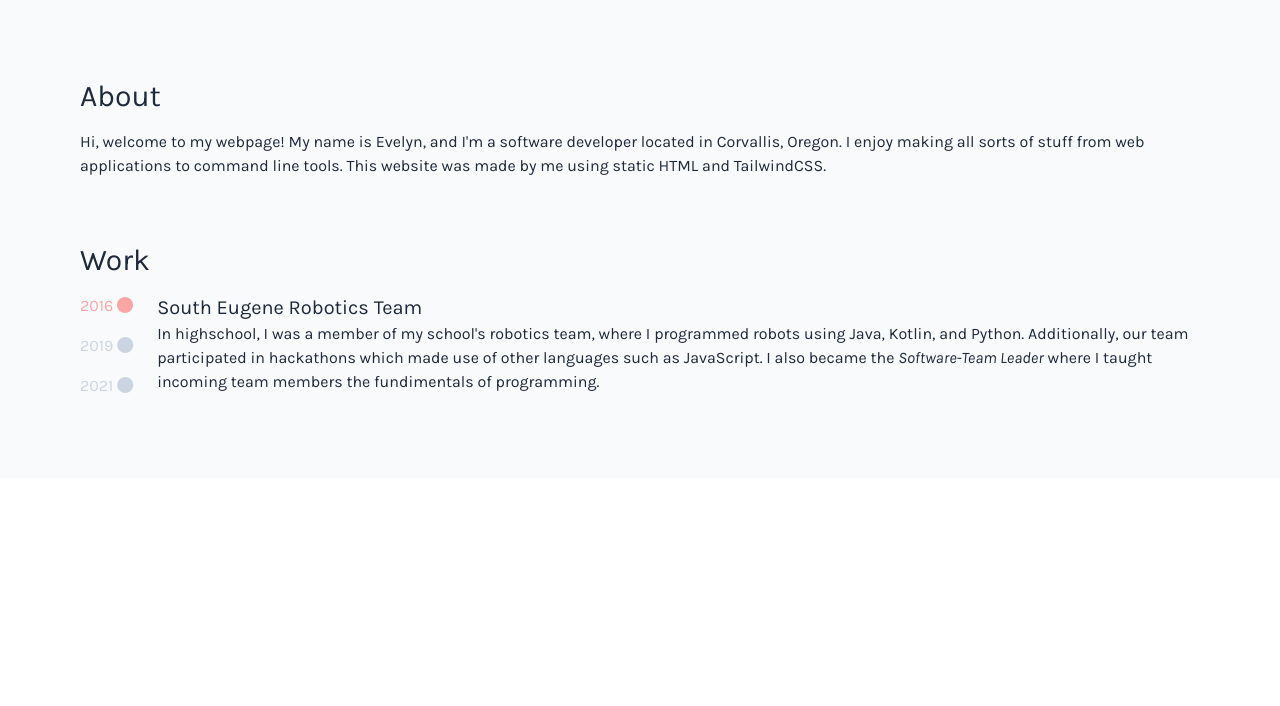
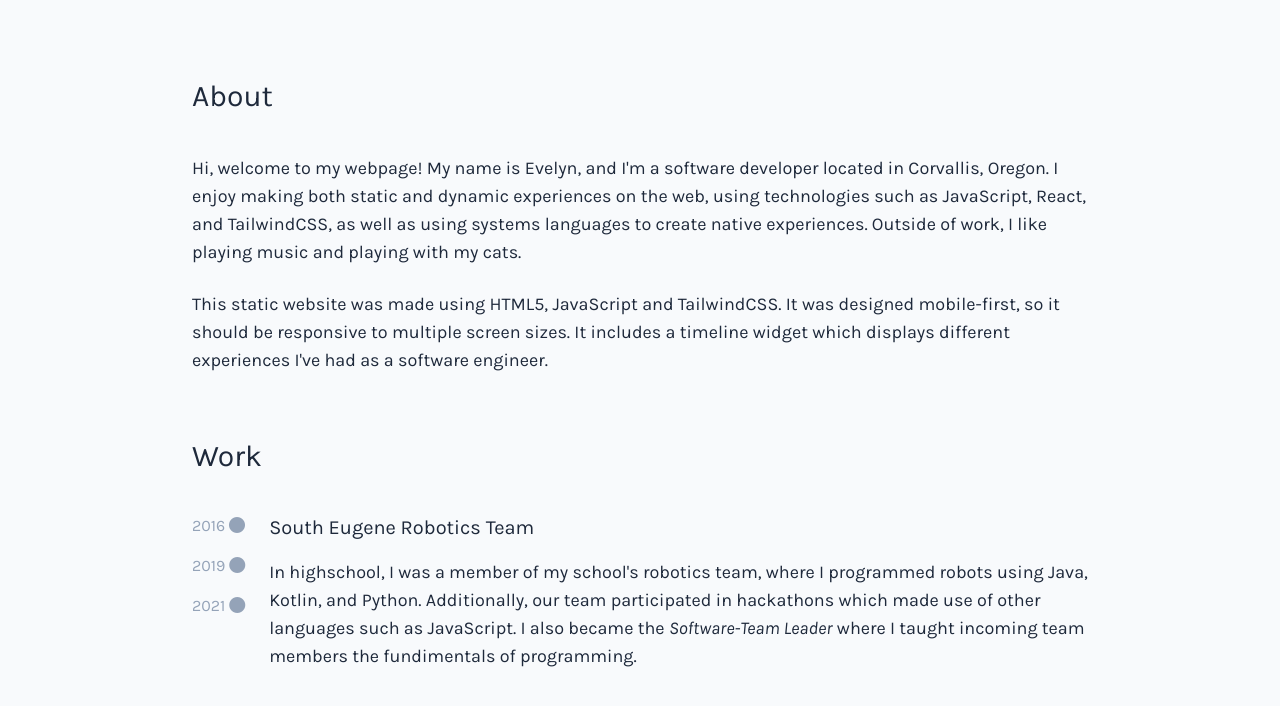
Before and after one commit to gnawinganimal/gnawinganimal.github.io, a website: page index.html in a window 1280 px wide. Shown: the part 802-1508 px from the top of the page. Before the commit the page ends 1280 px from the top, so only its background shows below. Drawn offline with nearby package versions, Linux system fonts and the light colour scheme; files that its build step writes are made by us from their sources.

Commit message:
Progress? I think

```diff
--- a/index.html
+++ b/index.html
@@ -46,58 +46,63 @@
   </div>
 </div>
 
-<div class="w-full bg-slate-50 text-slate-800 dark:bg-slate-800 dark:text-slate-50 transition duration-300 p-20 space-y-16">
+<div class="w-full bg-slate-50 text-slate-800 dark:bg-slate-800 dark:text-slate-50 transition duration-300 py-20 px-6 sm:px-20 space-y-16">
 
 <!-- ABOUT -->
-<div id="about" class="">
+<div id="about" class="max-w-4xl m-auto space-y-6">
   <h2 class="text-3xl pb-4">About</h2>
-  <p>
-    Hi, welcome to my webpage! My name is Evelyn, and I'm a software developer located in Corvallis, Oregon. I enjoy
-    making all sorts of stuff from web applications to command line tools. This website was made by me using static
-    HTML and TailwindCSS.
+  <p class="text-lg">
+    Hi, welcome to my webpage! My name is Evelyn, and I'm a software developer located in Corvallis, Oregon. I enjoy making both static and dynamic experiences
+    on the web, using technologies such as JavaScript, React, and TailwindCSS, as well as using systems languages to create native experiences. Outside of work,
+    I like playing music and playing with my cats.
+  </p>
+  <p class="text-lg">
+    This static website was made using HTML5, JavaScript and TailwindCSS. It was designed mobile-first, so it should be
+    responsive to multiple screen sizes. It includes a timeline widget which displays different experiences I've had as
+    a software engineer.
   </p>
 </div>
 
 <!-- WORK -->
-<div id="work">
+<div id="work" class="max-w-4xl m-auto space-y-6">
   <h2 class="text-3xl pb-4">Work</h2>
   <div id="timeline" class="flex space-x-6">
     <div id="timeline-buttons" class="flex flex-col flex-none space-y-4">
-      <button id="b0" class="transition duration-300 text-slate-300 hover:text-red-300 dark:hover:text-yellow-300">
+      <button id="b0" class="transition duration-300 text-slate-400 dark:text-slate-300 hover:text-red-300 dark:hover:text-yellow-300">
         2016
         <i class="fa-solid fa-circle"></i>
       </button>
-      <button id="b1" class="transition duration-300 text-slate-300 hover:text-red-300 dark:hover:text-yellow-300">
+      <button id="b1" class="transition duration-300 text-slate-400 dark:text-slate-300 hover:text-red-300 dark:hover:text-yellow-300">
         2019
         <i class="fa-solid fa-circle"></i>
       </button>
-      <button id="b2" class="transition duration-300 text-slate-300 hover:text-red-300 dark:hover:text-yellow-300">
+      <button id="b2" class="transition duration-300 text-slate-400 dark:text-slate-300 hover:text-red-300 dark:hover:text-yellow-300">
         2021
         <i class="fa-solid fa-circle"></i>
       </button>
     </div>
     <div id="timeline-content" class="flex-auto">
-      <div>
+      <div class="space-y-4">
         <h3 class="text-xl">South Eugene Robotics Team</h3>
-        <p>
+        <p class="text-lg">
           In highschool, I was a member of my school's robotics team, where I programmed robots using
           Java, Kotlin, and Python. Additionally, our team participated in hackathons which made use of
           other languages such as JavaScript. I also became the <em>Software-Team Leader</em> where I taught
           incoming team members the fundimentals of programming.
         </p>
       </div>
-      <div>
+      <div class="space-y-4">
         <h3 class="text-xl">OSU Manufacturing Process Control Lab</h3>
-        <p>
+        <p class="text-lg">
           I interned at Oregon State University's <em>MPCL</em>, where I built a GUI
           application that could edit a motion profile and then run that profile on a makeshift
           mechanical arm for testing. The app was written in Java, and sent commands to an Arduino
           chip which then excecuted the profile on a motor controller.
         </p>
       </div>
-      <div>
+      <div class="space-y-4">
         <h3 class="text-xl">L8S Software</h3>
-        <p>
+        <p class="text-lg">
           I worked as a contractor for an independent Corvallis-based software company
           called <em>L8S Software</em>, where I worked on dynamic web applications. I used
           TypeScript and React on the client side, and used Rust and PostgreSQL on the server side.
--- a/scripts/timeline.js
+++ b/scripts/timeline.js
@@ -7,10 +7,13 @@ function update(current) {
     for (let i = 0; i < content.childElementCount; i++) {
         if (i === current) {
             content.children[i].classList.remove("display-none");
-            buttons.children[i].classList.add("active");
+            buttons.children[i].classList.add("text-red-300");
+            buttons.children[i].classList.add("dark:text-yellow-300");
+
         } else {
             content.children[i].classList.add("display-none");
-            buttons.children[i].classList.remove("active");
+            buttons.children[i].classList.remove("text-red-300");
+            buttons.children[i].classList.remove("dark:text-yellow-300");
         }
     }
 }
```
